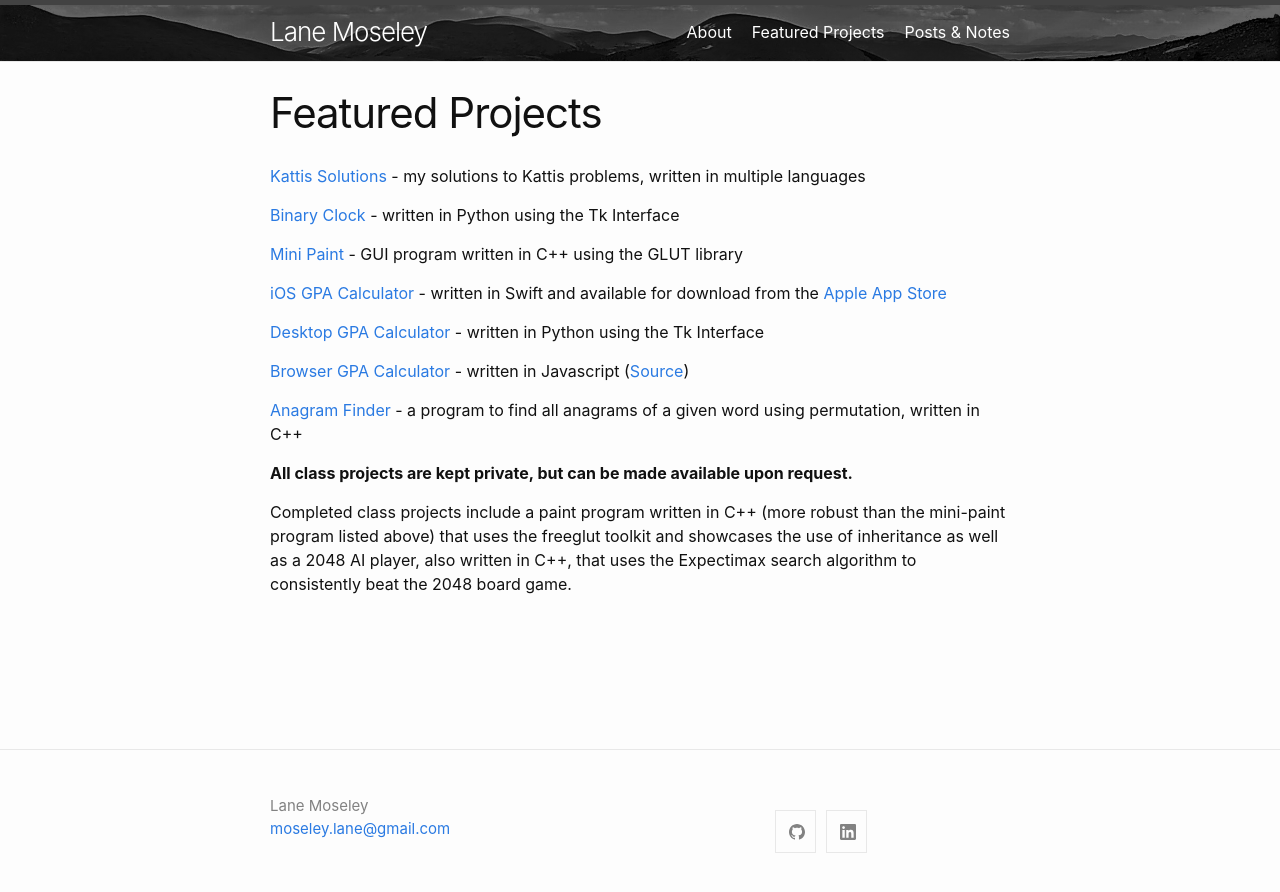
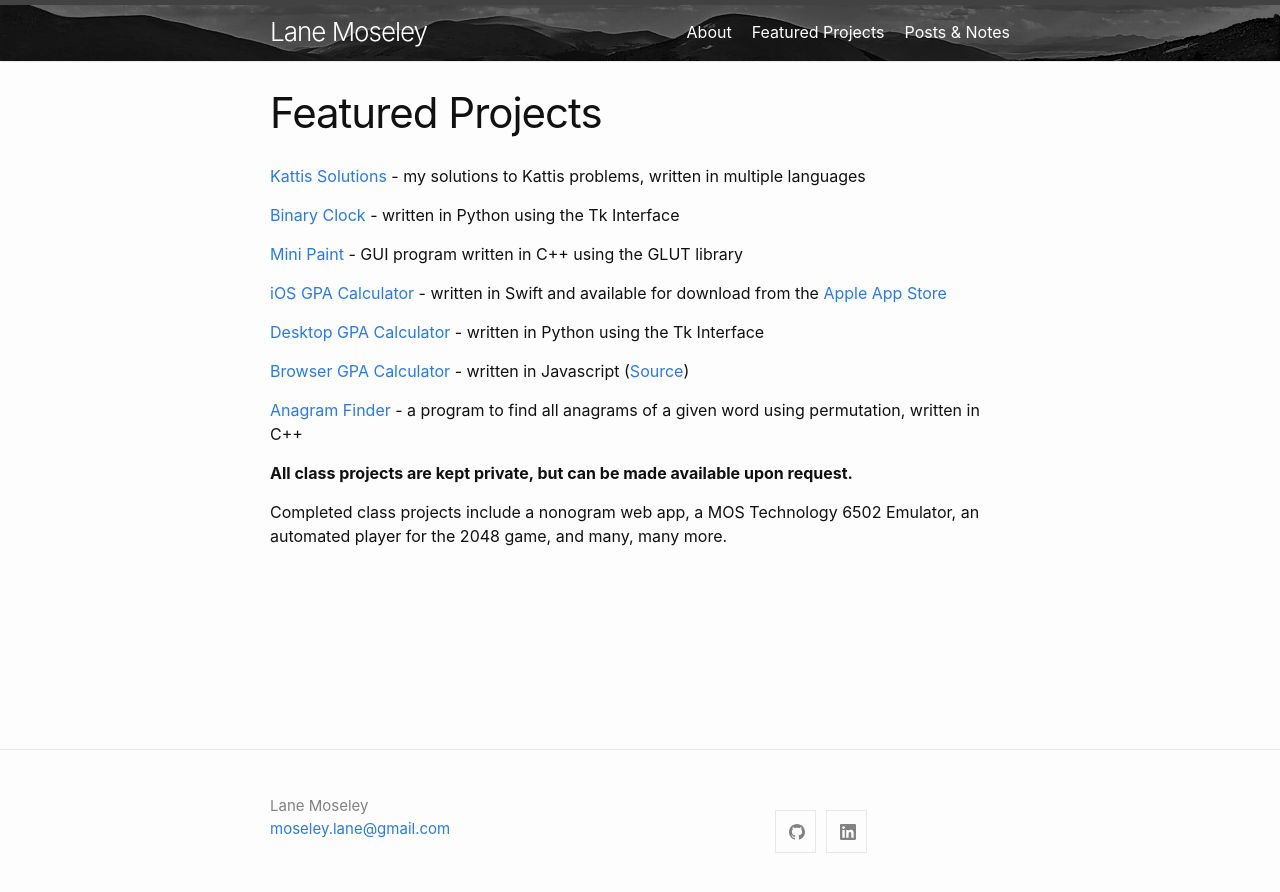
Before and after one commit to lanemoseley/lanemoseley.github.io, a Jekyll site: the page built from featured_projects.md, in a window 1280 px wide. Shown: the top 892 px of the page. Built offline with Jekyll 4.4.1, drawn with Linux system fonts in a browser that asks for light colours.

Commit message:
Update featured_projects.md

```diff
--- a/featured_projects.md
+++ b/featured_projects.md
@@ -20,4 +20,4 @@ permalink: /featured_projects/
 
 **All class projects are kept private, but can be made available upon request.**
 
-Completed class projects include a paint program written in C++ (more robust than the mini-paint program listed above) that uses the freeglut toolkit and showcases the use of inheritance as well as a 2048 AI player, also written in C++, that uses the Expectimax search algorithm to consistently beat the 2048 board game.
+Completed class projects include a nonogram web app, a MOS Technology 6502 Emulator, an automated player for the 2048 game, and many, many more.
```
